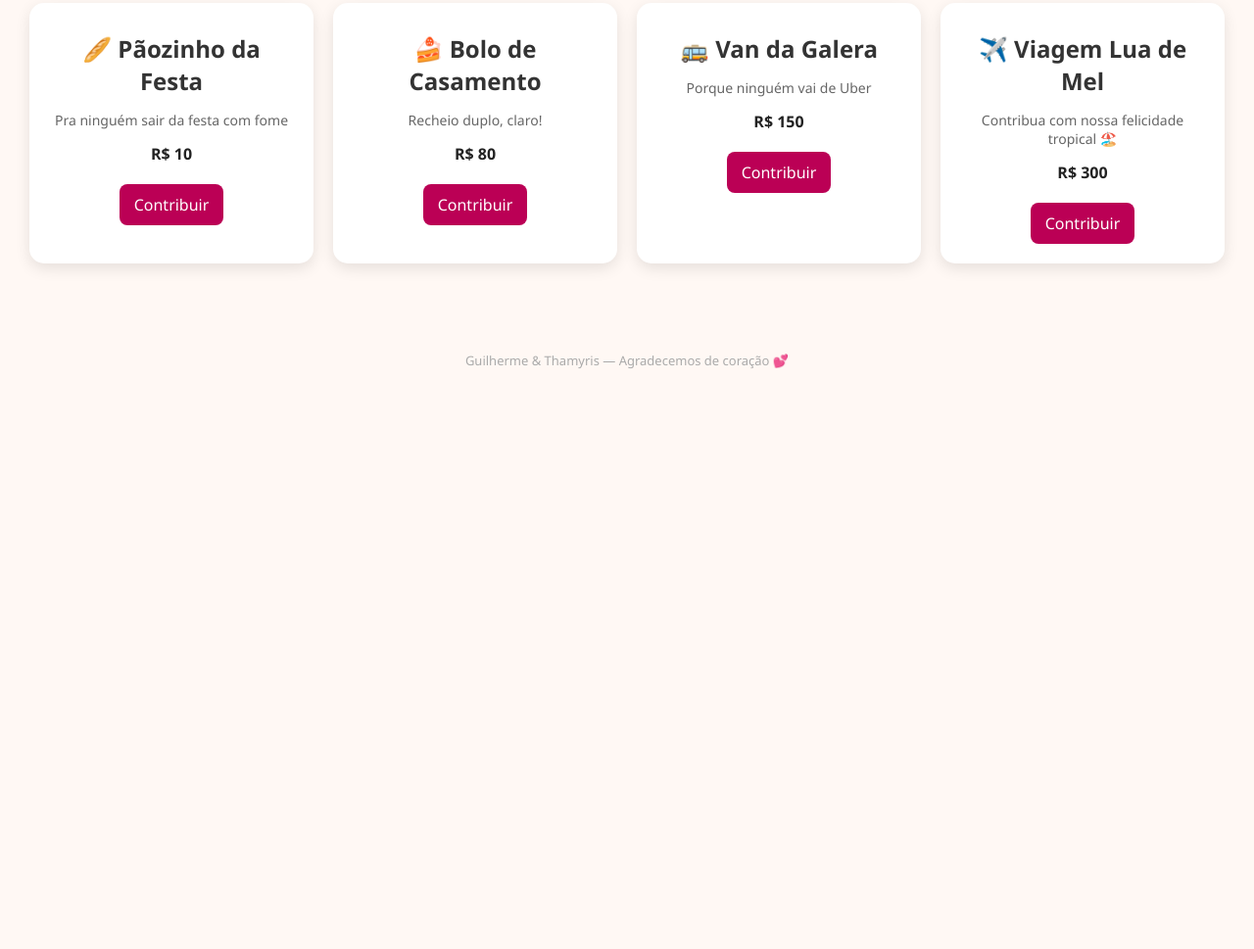
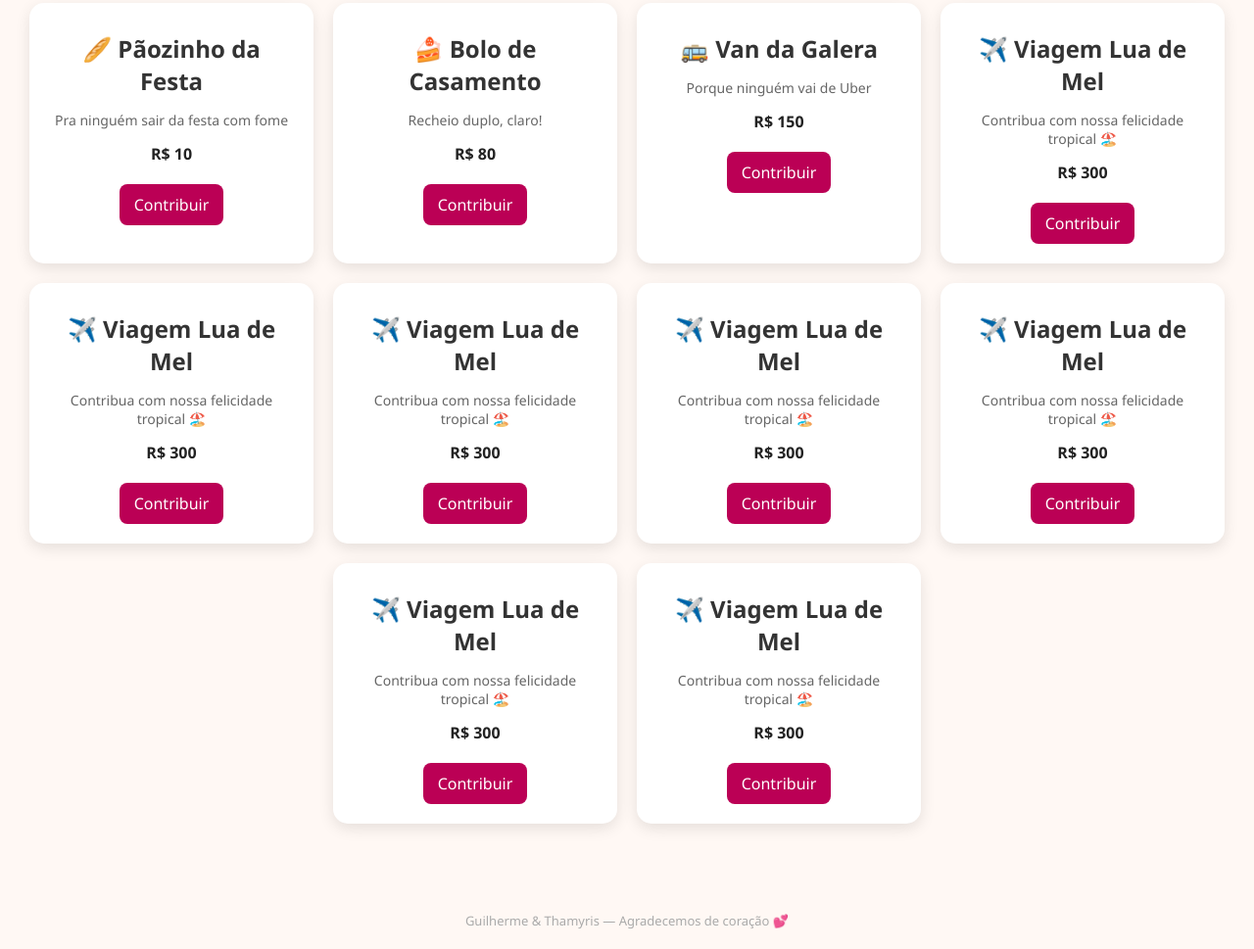
Before and after one commit to guilherme-rhs/casando-guietha, a plain HTML site: page index.html in a window 1280 px wide. Shown: the part 427-1396 px from the top of the page at 98% size. Before the commit the page ends 824 px from the top, so only its background shows below. Drawn offline with Linux system fonts and the light colour scheme.

Commit message:
Update index.html

```diff
--- a/index.html
+++ b/index.html
@@ -128,7 +128,7 @@
       <h2>🥖 Pãozinho da Festa</h2>
       <p>Pra ninguém sair da festa com fome</p>
       <div class="valor">R$ 10</div>
-      <a href="https://mpago.la/link_paozinho" target="_blank">Contribuir</a>
+      <a href="https://mpago.la/2dJBTPc" target="_blank">Contribuir</a>
     </div>
     <div class="produto">
       <h2>🍰 Bolo de Casamento</h2>
@@ -141,6 +141,42 @@
       <p>Porque ninguém vai de Uber</p>
       <div class="valor">R$ 150</div>
       <a href="https://mpago.la/link_van" target="_blank">Contribuir</a>
+    </div>
+    <div class="produto">
+      <h2>✈️ Viagem Lua de Mel</h2>
+      <p>Contribua com nossa felicidade tropical 🏖️</p>
+      <div class="valor">R$ 300</div>
+      <a href="https://mpago.la/link_luademel" target="_blank">Contribuir</a>
+    </div>
+    <div class="produto">
+      <h2>✈️ Viagem Lua de Mel</h2>
+      <p>Contribua com nossa felicidade tropical 🏖️</p>
+      <div class="valor">R$ 300</div>
+      <a href="https://mpago.la/link_luademel" target="_blank">Contribuir</a>
+    </div>
+    <div class="produto">
+      <h2>✈️ Viagem Lua de Mel</h2>
+      <p>Contribua com nossa felicidade tropical 🏖️</p>
+      <div class="valor">R$ 300</div>
+      <a href="https://mpago.la/link_luademel" target="_blank">Contribuir</a>
+    </div>
+    <div class="produto">
+      <h2>✈️ Viagem Lua de Mel</h2>
+      <p>Contribua com nossa felicidade tropical 🏖️</p>
+      <div class="valor">R$ 300</div>
+      <a href="https://mpago.la/link_luademel" target="_blank">Contribuir</a>
+    </div>
+    <div class="produto">
+      <h2>✈️ Viagem Lua de Mel</h2>
+      <p>Contribua com nossa felicidade tropical 🏖️</p>
+      <div class="valor">R$ 300</div>
+      <a href="https://mpago.la/link_luademel" target="_blank">Contribuir</a>
+    </div>
+    <div class="produto">
+      <h2>✈️ Viagem Lua de Mel</h2>
+      <p>Contribua com nossa felicidade tropical 🏖️</p>
+      <div class="valor">R$ 300</div>
+      <a href="https://mpago.la/link_luademel" target="_blank">Contribuir</a>
     </div>
     <div class="produto">
       <h2>✈️ Viagem Lua de Mel</h2>
```
